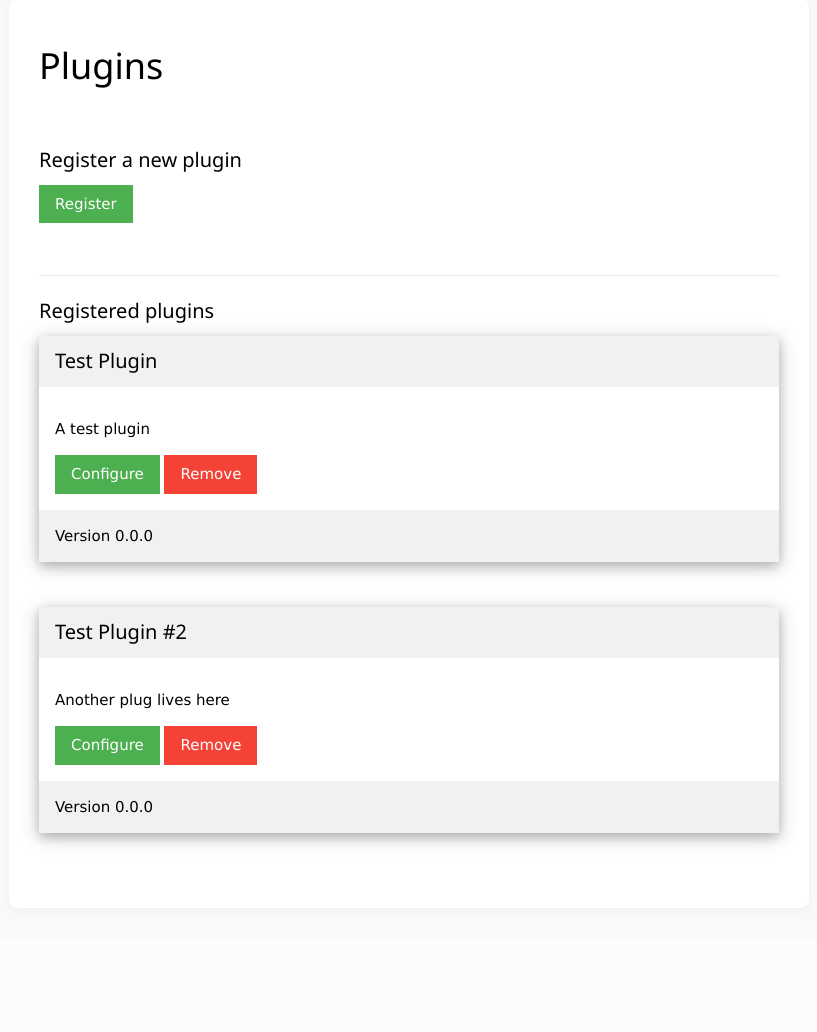
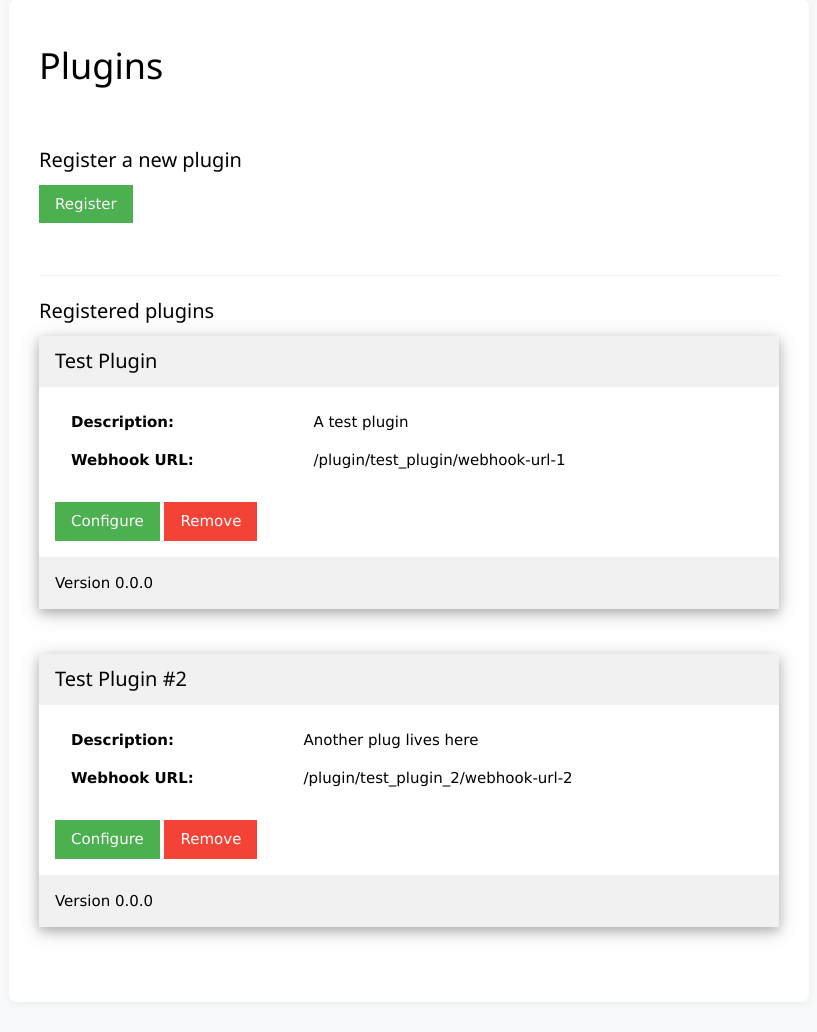
Before and after one commit to LukeRoberson/Web-Service, a Flask app: page /plugins in a window 1280 px wide. Shown: the part 86-1118 px from the top of the page, without its empty margins (231-1048 px from the left). Before the commit the page ends 930 px from the top, so only its background shows below. Run offline with Flask 3, Linux system fonts and the light colour scheme.

Commit message:
Added configuration notes to the plugins.html template Added final webhook URL to plugin cards

```diff
--- a/templates/plugins.html
+++ b/templates/plugins.html
@@ -182,26 +182,31 @@
     <form class="w3-container w3-padding-16 w3-margin">
         <!-- Name -->
         <label><b>Plugin Name:</b>
+            <p class="w3-small w3-text-grey">This must match the service name in the Docker compose file</p>
             <input class="w3-input w3-border w3-margin" type="text" name="name" required>
         </label>
 
         <!-- Description -->
         <label><b>Description:</b>
+            <p class="w3-small w3-text-grey">A friendly description</p>
             <input class="w3-input w3-border w3-margin" type="text" name="description" required>
         </label>
 
         <!-- Webhook - URL -->
         <label><b>Webhook URL:</b>
+            <p class="w3-small w3-text-grey">Webhook destination. Will append to /plugin/[Name]</p>
             <input class="w3-input w3-border w3-margin" type="text" name="url" required>
         </label>
 
         <!-- Webhook - Secret -->
         <label><b>Webhook Secret:</b>
+            <p class="w3-small w3-text-grey">Secret to validate webhook messages (optional)</p>
             <input class="w3-input w3-border w3-margin" type="text" name="secret">
         </label>
 
         <!-- Webhook - Allowed IPs -->
         <label><b>Webhook - Allowed Source IPs:</b>
+            <p class="w3-small w3-text-grey">IP's allowed to send webhooks here (0.0.0.0 for any source)</p>
             <input class="w3-input w3-border w3-margin" type="text" name="ip" value="0.0.0.0">
         </label>
     </form>
@@ -230,15 +235,6 @@
 </div>
 
 {% for plugin in plugins %}
-<script>
-    console.log("DEBUG: Plugin data");
-    console.log("Plugin Name: {{ plugin.name }}");
-    console.log("Description: {{ plugin.description }}");
-    console.log("Webhook URL: {{ plugin.webhook.url }}");
-    console.log("Webhook Secret: {{ plugin.webhook.secret }}");
-    console.log("Webhook Allowed IPs: {{ plugin.webhook['allowed-ip'] }}");
-</script>
-
 <div class="w3-card-4">
     <!-- Plugin Name as a header -->
     <header class="w3-container w3-light-grey">
@@ -246,10 +242,19 @@
     </header>
 
     <div class="w3-container w3-padding-16">
-        <!-- Description as a paragraph -->
-        <p>{{ plugin.description }}</p>
+        <table class="w3-table">
+            <tr>
+                <td><b>Description:</b></td>
+                <td>{{ plugin.description }}</td>
+            </tr>
+            <tr>
+                <td><b>Webhook URL:</b></td>
+                <td>{{ plugin.webhook.safe_url }}</td>
+            </tr>
+        </table>
 
         <!-- Configure and Remove buttons -->
+        <br>
         <button class="w3-button w3-green" onclick="document.getElementById('modal-{{ loop.index }}').style.display='block'">Configure</button>
         <button class="w3-button w3-red" onclick="deletePlugin('{{ plugin.name }}')">Remove</button>
     </div>
@@ -281,26 +286,31 @@
 
         <!-- Name -->
         <label><b>Plugin Name:</b>
+            <p class="w3-small w3-text-grey">This must match the service name in the Docker compose file</p>
             <input class="w3-input w3-border w3-margin" type="text" name="name" value="{{ plugin.name or '' }}">
         </label>
 
         <!-- Description -->
         <label><b>Description:</b>
+            <p class="w3-small w3-text-grey">A friendly description</p>
             <input class="w3-input w3-border w3-margin" type="text" name="description" value="{{ plugin.description or '' }}">
         </label>
 
         <!-- Webhook - URL -->
         <label><b>Webhook URL:</b>
+            <p class="w3-small w3-text-grey">Webhook destination. Will append to /plugin/[Name]</p>
             <input class="w3-input w3-border w3-margin" type="text" name="url" value="{{ plugin.webhook.url or '' }}">
         </label>
 
         <!-- Webhook - Secret -->
         <label><b>Webhook Secret:</b>
+            <p class="w3-small w3-text-grey">Secret to validate webhook messages (optional)</p>
             <input class="w3-input w3-border w3-margin" type="text" name="secret" value="{{ plugin.webhook.secret or '' }}">
         </label>
 
         <!-- Webhook - Allowed IPs -->
         <label><b>Webhook - Allowed Source IPs:</b>
+            <p class="w3-small w3-text-grey">IP's allowed to send webhooks here (0.0.0.0 for any source)</p>
             <input class="w3-input w3-border w3-margin" type="text" name="ip" value="{{ plugin.webhook['allowed-ip'] | join(',') or '' }}">
         </label>
     </form>
```
